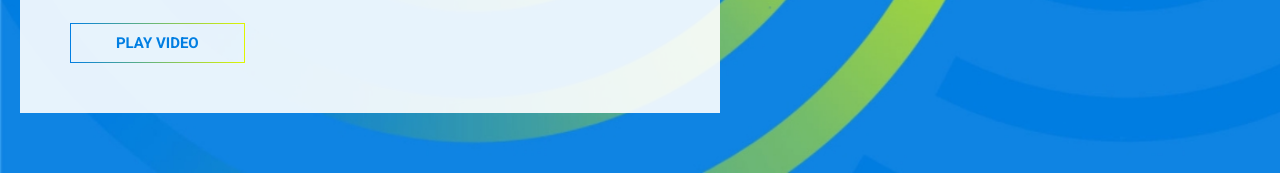
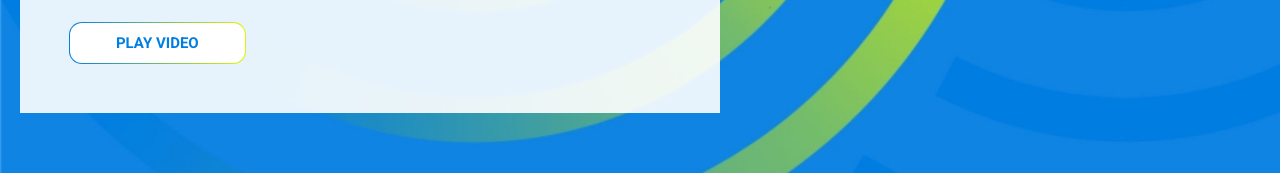
Before and after one commit to Tarasdeveloper/tb-care, a website built with Parcel: page src/index.html in a window 1280 px wide. Shown: the part 627-800 px from the top of the page. Built offline with nearby package versions, Linux system fonts and the light colour scheme.

Commit message:
fix hero button border-radius

```diff
--- a/src/sass/_hero.scss
+++ b/src/sass/_hero.scss
@@ -78,14 +78,29 @@
 		font-weight: 600;
 
 		border: 0.063rem solid transparent;
-		border-image: linear-gradient(270deg, #dff600 0%, #017ee2 100%);
-		border-image-slice: 1;
+
 		border-radius: 0.75rem;
 
-		transition: all var(--transition);
+		background-color: var(--white-color);
+		position: relative;
+
+		transition: color var(--transition);
+
+		&:before {
+			content: '';
+			position: absolute;
+			z-index: -1;
+			top: 0;
+			left: 0;
+			right: 0;
+			bottom: 0;
+
+			background: linear-gradient(270deg, #dff600 0%, #017ee2 100%);
+			border-radius: 0.8rem;
+			margin: -2px;
+		}
 
 		&:hover {
-			border-image-source: linear-gradient(to right, #fff45f, #7d7bfe);
 			color: var(--hover-color);
 		}
 	}
```
Also changed, not shown: 3 other files.
